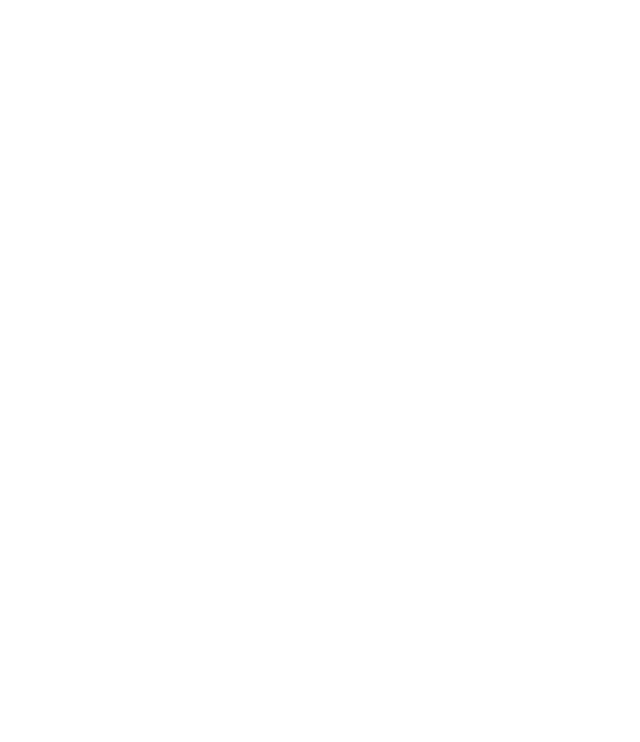
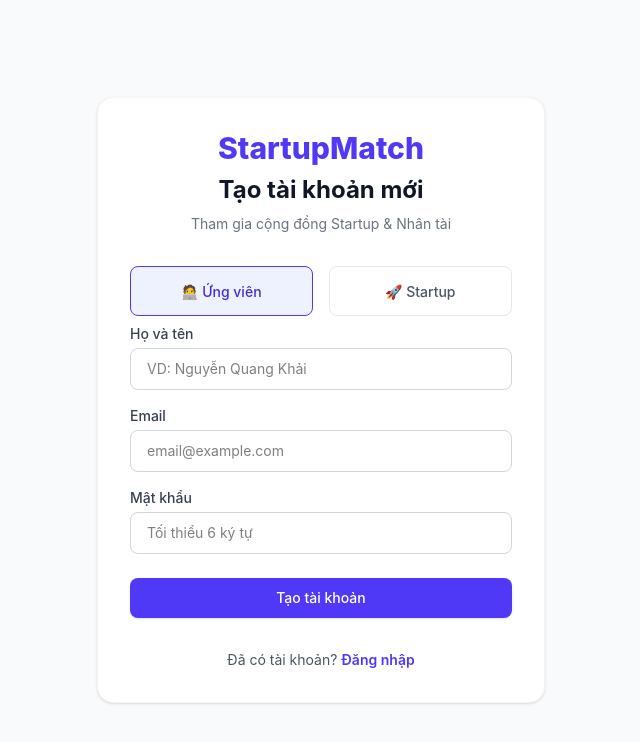
Before and after one commit to AruzeKQ/startup-platform, a React app in the folder Frontend/: page /register in a window 1280 px wide. Before the commit this address had no page. Shown: the top 742 px of the page, without its empty margins (319-959 px from the left). Built offline with nearby package versions, Linux system fonts and the light colour scheme; the HTML template or start-up script is replaced by a standard one.

Commit message:
auth-form-update

```diff
--- /dev/null
+++ b/Frontend/src/features/auth/components/LoginForm.jsx
@@ -0,0 +1,60 @@
+import React, { useState } from 'react';
+import { Link } from 'react-router-dom';
+
+export default function LoginForm() {
+  const [formData, setFormData] = useState({ email: '', password: '' });
+
+  const handleSubmit = (e) => {
+    e.preventDefault();
+    // TODO: Xử lý gọi API Đăng nhập ở đây
+    console.log('Login data:', formData);
+    alert('Logic Đăng nhập do Khải tự handle nhé!');
+  };
+
+  return (
+    <form onSubmit={handleSubmit} className="space-y-5">
+      <div>
+        <label className="block text-sm font-medium text-gray-700 mb-1">Email</label>
+        <input
+          type="email"
+          required
+          placeholder="nhapemail@example.com"
+          value={formData.email}
+          onChange={(e) => setFormData({ ...formData, email: e.target.value })}
+          className="w-full px-4 py-2.5 border border-gray-300 rounded-lg focus:ring-2 focus:ring-indigo-500 focus:border-indigo-500 outline-none text-sm transition-all"
+        />
+      </div>
+
+      <div>
+        <div className="flex items-center justify-between mb-1">
+          <label className="block text-sm font-medium text-gray-700">Mật khẩu</label>
+          <a href="#" className="text-xs font-medium text-indigo-600 hover:text-indigo-500">
+            Quên mật khẩu?
+          </a>
+        </div>
+        <input
+          type="password"
+          required
+          placeholder="••••••••"
+          value={formData.password}
+          onChange={(e) => setFormData({ ...formData, password: e.target.value })}
+          className="w-full px-4 py-2.5 border border-gray-300 rounded-lg focus:ring-2 focus:ring-indigo-500 focus:border-indigo-500 outline-none text-sm transition-all"
+        />
+      </div>
+
+      <button
+        type="submit"
+        className="w-full bg-indigo-600 hover:bg-indigo-700 text-white font-medium py-2.5 rounded-lg transition-colors text-sm shadow-sm"
+      >
+        Đăng nhập
+      </button>
+
+      <p className="text-center text-sm text-gray-600 mt-4">
+        Chưa có tài khoản?{' '}
+        <Link to="/register" className="font-semibold text-indigo-600 hover:text-indigo-500">
+          Đăng ký ngay
+        </Link>
+      </p>
+    </form>
+  );
+}
--- /dev/null
+++ b/Frontend/src/features/auth/components/RegisterForm.jsx
@@ -0,0 +1,104 @@
+import React, { useState } from 'react';
+import { Link } from 'react-router-dom';
+
+export default function RegisterForm() {
+  // Có thêm role: 'candidate' (Ứng viên) hoặc 'startup' (Công ty)
+  const [formData, setFormData] = useState({
+    role: 'candidate',
+    fullName: '',
+    email: '',
+    password: '',
+  });
+
+  const handleSubmit = (e) => {
+    e.preventDefault();
+    // TODO: Xử lý gọi API Đăng ký
+    console.log('Register data:', formData);
+    alert(`Đăng ký tài khoản: ${formData.role === 'startup' ? 'Startup' : 'Ứng viên'}`);
+  };
+
+  return (
+    <form onSubmit={handleSubmit} className="space-y-4">
+      {/* Chọn Role */}
+      <div className="flex gap-4 mb-2">
+        <label className={`flex-1 cursor-pointer border rounded-lg p-3 text-center transition-all ${
+          formData.role === 'candidate' ? 'border-indigo-600 bg-indigo-50 text-indigo-700' : 'border-gray-200 text-gray-600 hover:bg-gray-50'
+        }`}>
+          <input
+            type="radio"
+            name="role"
+            className="hidden"
+            checked={formData.role === 'candidate'}
+            onChange={() => setFormData({ ...formData, role: 'candidate' })}
+          />
+          <span className="text-sm font-medium">🧑‍💻 Ứng viên</span>
+        </label>
+
+        <label className={`flex-1 cursor-pointer border rounded-lg p-3 text-center transition-all ${
+          formData.role === 'startup' ? 'border-indigo-600 bg-indigo-50 text-indigo-700' : 'border-gray-200 text-gray-600 hover:bg-gray-50'
+        }`}>
+          <input
+            type="radio"
+            name="role"
+            className="hidden"
+            checked={formData.role === 'startup'}
+            onChange={() => setFormData({ ...formData, role: 'startup' })}
+          />
+          <span className="text-sm font-medium">🚀 Startup</span>
+        </label>
+      </div>
+
+      <div>
+        <label className="block text-sm font-medium text-gray-700 mb-1">
+          {formData.role === 'startup' ? 'Tên Công ty / Startup' : 'Họ và tên'}
+        </label>
+        <input
+          type="text"
+          required
+          placeholder={formData.role === 'startup' ? 'VD: TechMatch JSC' : 'VD: Nguyễn Quang Khải'}
+          value={formData.fullName}
+          onChange={(e) => setFormData({ ...formData, fullName: e.target.value })}
+          className="w-full px-4 py-2.5 border border-gray-300 rounded-lg focus:ring-2 focus:ring-indigo-500 outline-none text-sm"
+        />
+      </div>
+
+      <div>
+        <label className="block text-sm font-medium text-gray-700 mb-1">Email</label>
+        <input
+          type="email"
+          required
+          placeholder="email@example.com"
+          value={formData.email}
+          onChange={(e) => setFormData({ ...formData, email: e.target.value })}
+          className="w-full px-4 py-2.5 border border-gray-300 rounded-lg focus:ring-2 focus:ring-indigo-500 outline-none text-sm"
+        />
+      </div>
+
+      <div>
+        <label className="block text-sm font-medium text-gray-700 mb-1">Mật khẩu</label>
+        <input
+          type="password"
+          required
+          placeholder="Tối thiểu 6 ký tự"
+          value={formData.password}
+          onChange={(e) => setFormData({ ...formData, password: e.target.value })}
+          className="w-full px-4 py-2.5 border border-gray-300 rounded-lg focus:ring-2 focus:ring-indigo-500 outline-none text-sm"
+        />
+      </div>
+
+      <button
+        type="submit"
+        className="w-full bg-indigo-600 hover:bg-indigo-700 text-white font-medium py-2.5 rounded-lg transition-colors text-sm shadow-sm mt-2"
+      >
+        Tạo tài khoản
+      </button>
+
+      <p className="text-center text-sm text-gray-600 mt-4">
+        Đã có tài khoản?{' '}
+        <Link to="/login" className="font-semibold text-indigo-600 hover:text-indigo-500">
+          Đăng nhập
+        </Link>
+      </p>
+    </form>
+  );
+}
--- /dev/null
+++ b/Frontend/src/features/auth/pages/LoginPage.jsx
@@ -0,0 +1,22 @@
+import React from 'react';
+import { Link } from 'react-router-dom';
+import LoginForm from '../components/LoginForm';
+
+export default function LoginPage() {
+  return (
+    <div className="min-h-screen flex items-center justify-center bg-gray-50 px-4 sm:px-6 lg:px-8">
+      <div className="max-w-md w-full bg-white p-8 rounded-2xl shadow-sm border border-gray-100">
+        <div className="text-center mb-8">
+          <Link to="/" className="text-3xl font-extrabold text-indigo-600 inline-block mb-2">
+            StartupMatch
+          </Link>
+          <h2 className="text-2xl font-bold text-gray-900">Chào mừng trở lại</h2>
+          <p className="text-sm text-gray-500 mt-2">Đăng nhập để tiếp tục kết nối</p>
+        </div>
+
+        {/* Render Form */}
+        <LoginForm />
+      </div>
+    </div>
+  );
+}
--- /dev/null
+++ b/Frontend/src/features/auth/pages/RegisterPage.jsx
@@ -0,0 +1,22 @@
+import React from 'react';
+import { Link } from 'react-router-dom';
+import RegisterForm from '../components/RegisterForm';
+
+export default function RegisterPage() {
+  return (
+    <div className="min-h-screen flex items-center justify-center bg-gray-50 px-4 sm:px-6 lg:px-8 py-10">
+      <div className="max-w-md w-full bg-white p-8 rounded-2xl shadow-sm border border-gray-100">
+        <div className="text-center mb-8">
+          <Link to="/" className="text-3xl font-extrabold text-indigo-600 inline-block mb-2">
+            StartupMatch
+          </Link>
+          <h2 className="text-2xl font-bold text-gray-900">Tạo tài khoản mới</h2>
+          <p className="text-sm text-gray-500 mt-2">Tham gia cộng đồng Startup & Nhân tài</p>
+        </div>
+
+        {/* Render Form */}
+        <RegisterForm />
+      </div>
+    </div>
+  );
+}
--- a/Frontend/src/routes/AppRoutes.jsx
+++ b/Frontend/src/routes/AppRoutes.jsx
@@ -5,6 +5,10 @@
 import MainLayout from '../layouts/MainLayout';
 // Import Pages
 import ProjectListPage from '../features/projects/pages/ProjectListPage';
+
+// Import Auth Pages
+import LoginPage from '../features/auth/pages/LoginPage';
+import RegisterPage from '../features/auth/pages/RegisterPage';
 
 export default function AppRoutes() {
   return (
@@ -28,7 +32,9 @@
       />
 
       {/* Nhóm các route không dùng Layout chung (như Login, Register) */}
-      {/* <Route path="/login" element={<LoginPage />} /> */}
+      {/* Nhóm các route KHÔNG dùng Header/Footer (Trang độc lập) */}
+      <Route path="/login" element={<LoginPage />} />
+      <Route path="/register" element={<RegisterPage />} />
 
       {/* Route bắt các đường dẫn không tồn tại (404) */}
       {/* <Route path="*" element={<NotFoundPage />} /> */}
```
Also changed, not shown: Frontend/src/layouts/components/Header.jsx (line endings or trailing spaces).
